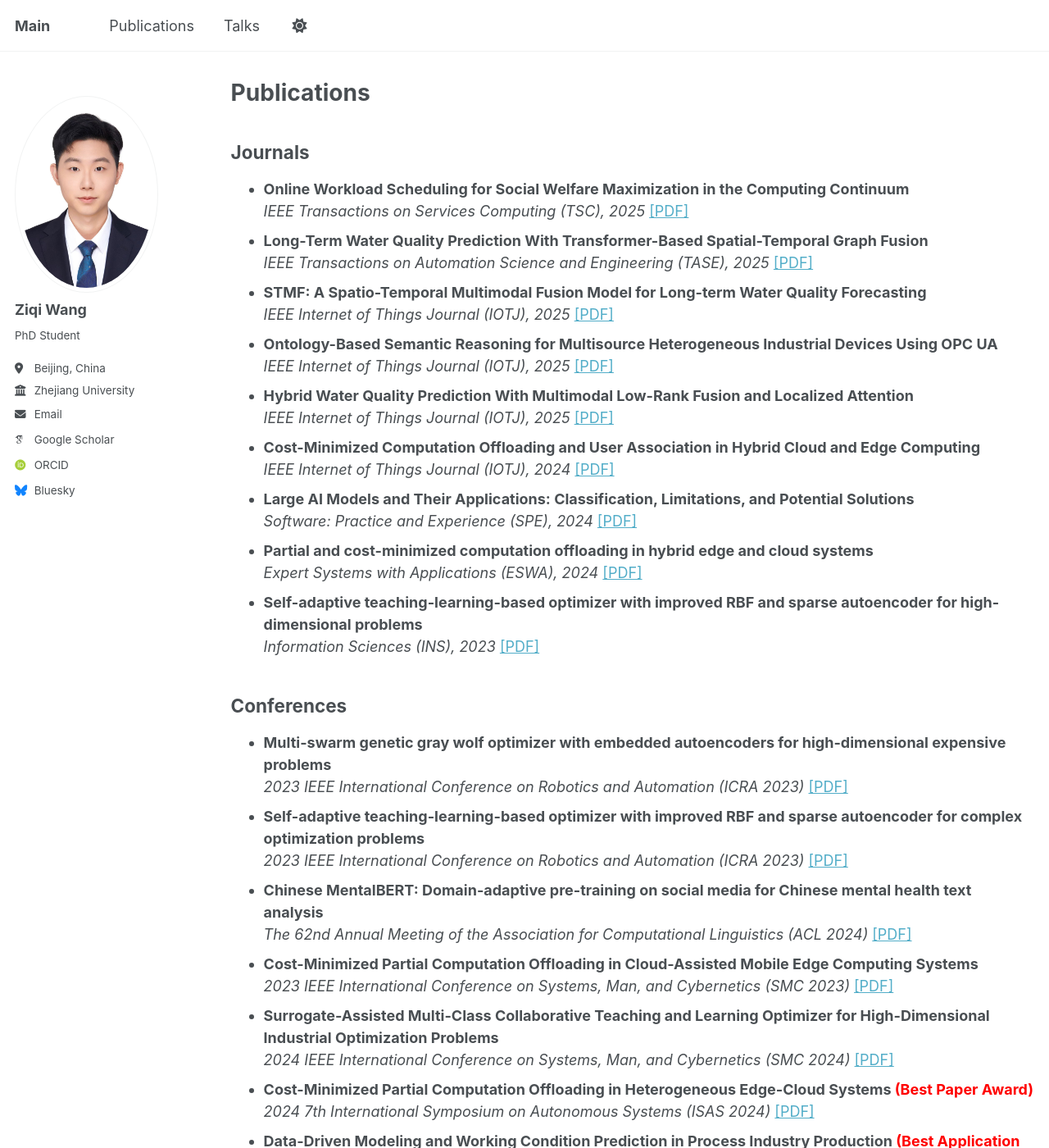
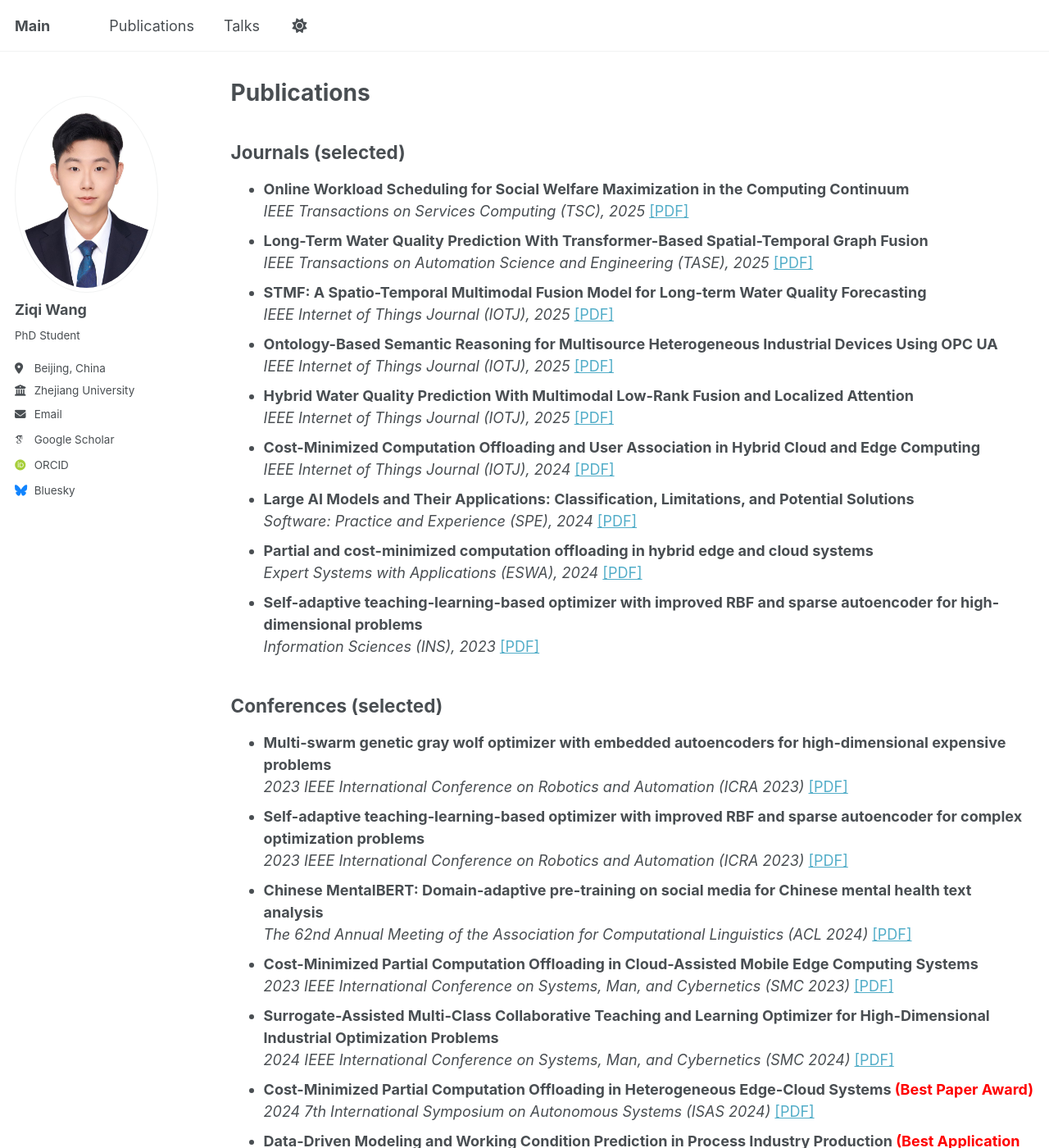
Before and after one commit to ZiqiWang0312/bio, a Jekyll site: the page built from _pages/publications.md, in a window 1280 px wide and 1400 px high. Shown: the whole window at 82% size. Built offline with Jekyll 4.4.1, drawn with Linux system fonts in a browser that asks for light colours; some web fonts are replaced; a script that is not in the unit is left out.

Commit message:
conference paper1

```diff
--- a/_pages/publications.md
+++ b/_pages/publications.md
@@ -5,7 +5,7 @@ permalink: /publications/
 author_profile: true
 ---
 
-## Journals
+## Journals (selected)
 
 <ul>
   <li>
@@ -66,7 +66,7 @@ author_profile: true
 
 </ul>
 
-## Conferences
+## Conferences (selected)
 
 <ul>
   <li>
```
